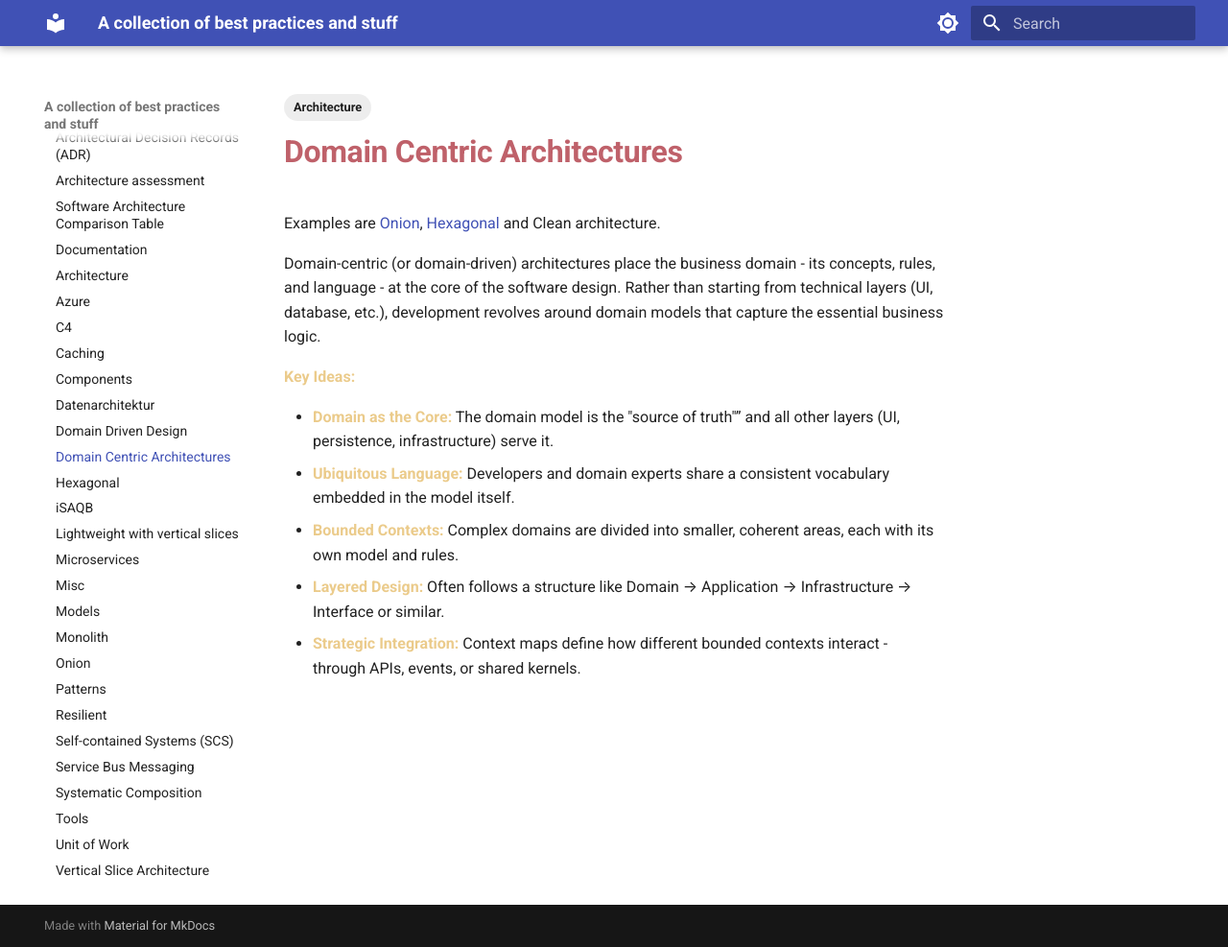
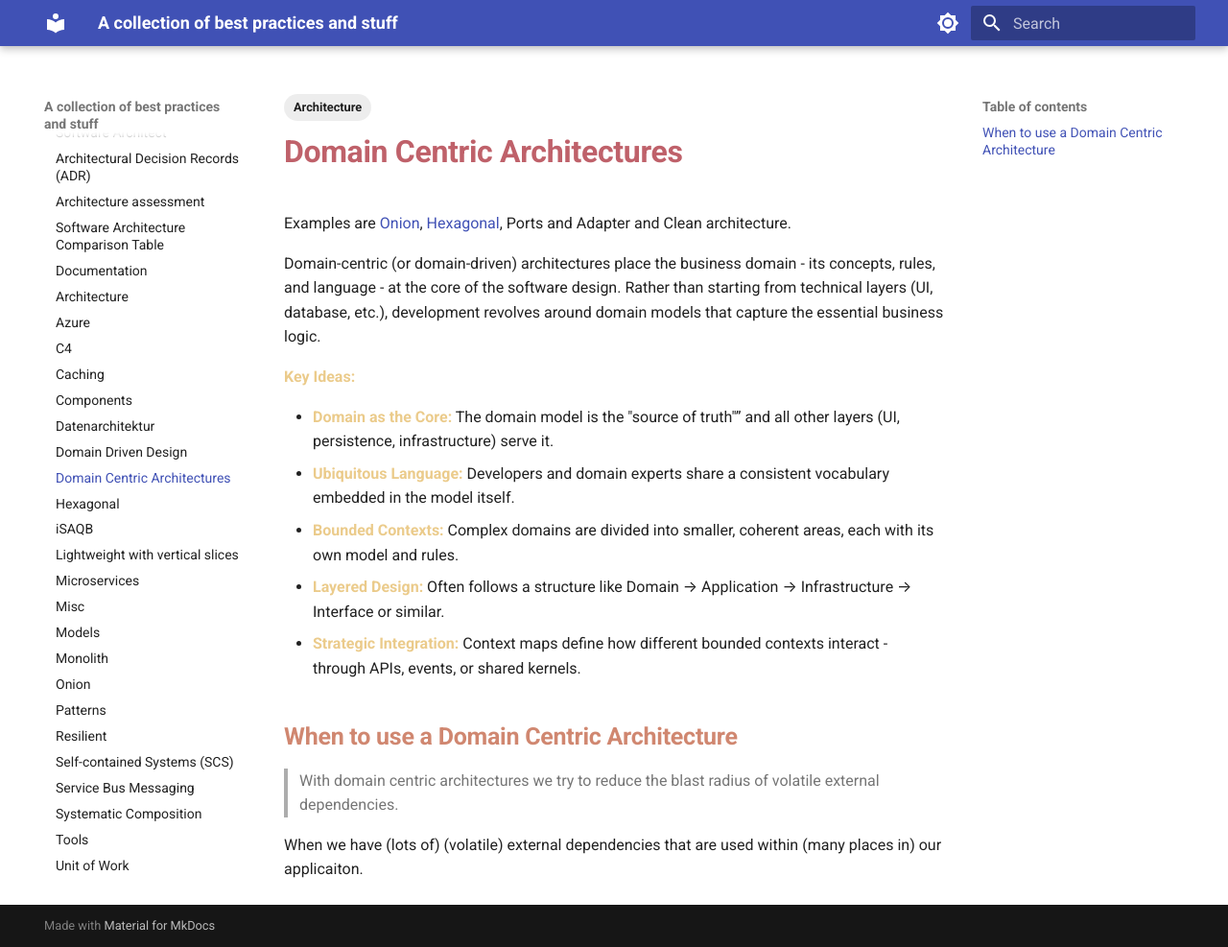
Before and after one commit to toeggel/ReadTheDocs, an MkDocs documentation site: the page built from docs/architecture/domain-centric-architecture.md, in a window 1280 px wide and 987 px high. Shown: the whole window at 96% size. Built offline with MkDocs 1.6.1 and Material for MkDocs 9.7.7, drawn with Linux system fonts in a browser that asks for light colours.

Commit message:
Update domain-centric architecture documentation
Added 'Ports and Adapter' to examples and included a section on when to use domain-centric architecture.

(cherry picked from commit 8e842399d62bddba2ce8857f9b7d4b68c9f2d294)

```diff
--- a/docs/architecture/domain-centric-architecture.md
+++ b/docs/architecture/domain-centric-architecture.md
@@ -4,7 +4,7 @@
 ---
 
 # Domain Centric Architectures
-Examples are [Onion](onion.md),  [Hexagonal](hexagonal-architecture.md) and Clean architecture.
+Examples are [Onion](onion.md), [Hexagonal](hexagonal-architecture.md), Ports and Adapter and Clean architecture.
 
 Domain-centric (or domain-driven) architectures place the business domain - its concepts, rules, and language - at the core of the software design. Rather than starting from technical layers (UI, database, etc.), development revolves around domain models that capture the essential business logic.
 
@@ -15,3 +15,9 @@
 - **Bounded Contexts:** Complex domains are divided into smaller, coherent areas, each with its own model and rules.
 - **Layered Design:** Often follows a structure like Domain → Application → Infrastructure → Interface or similar.
 - **Strategic Integration:** Context maps define how different bounded contexts interact - through APIs, events, or shared kernels.
+
+## When to use a Domain Centric Architecture
+
+> With domain centric architectures we try to reduce the blast radius of volatile external dependencies.
+
+When we have (lots of) (volatile) external dependencies that are used within (many places in) our applicaiton.
```
